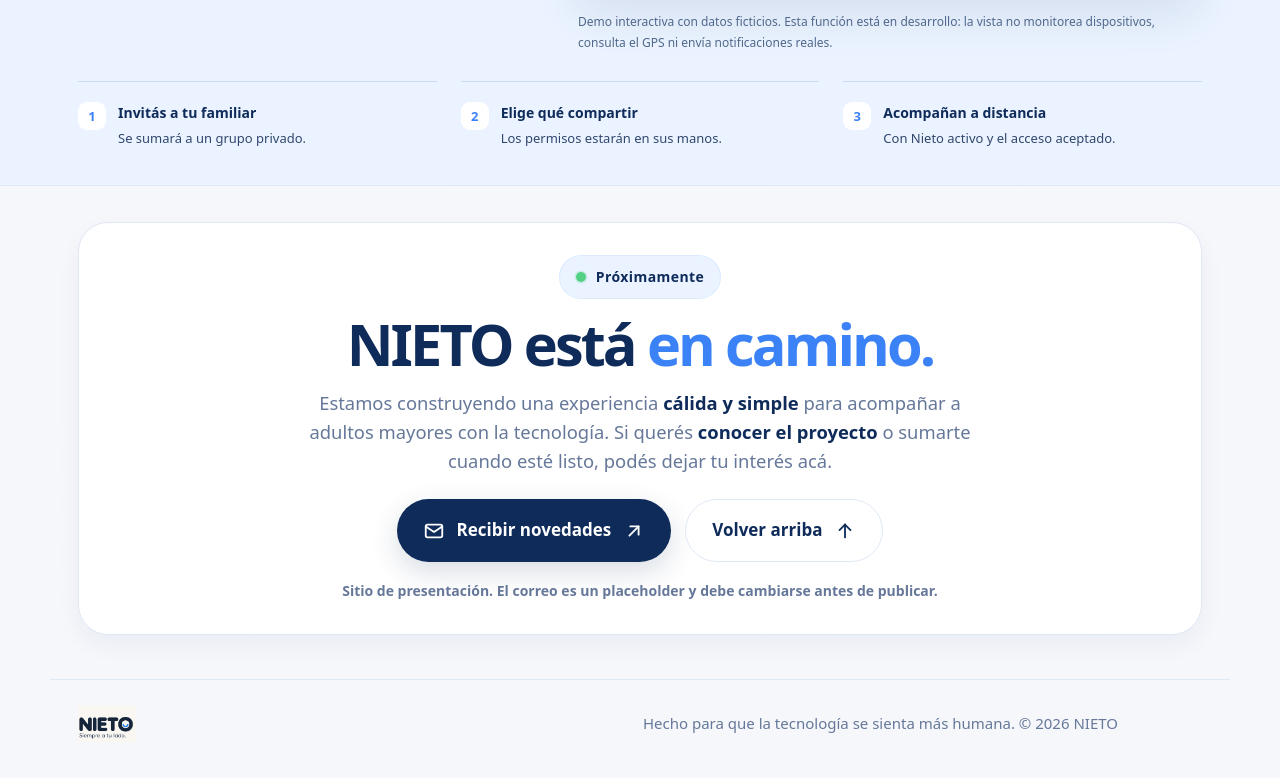
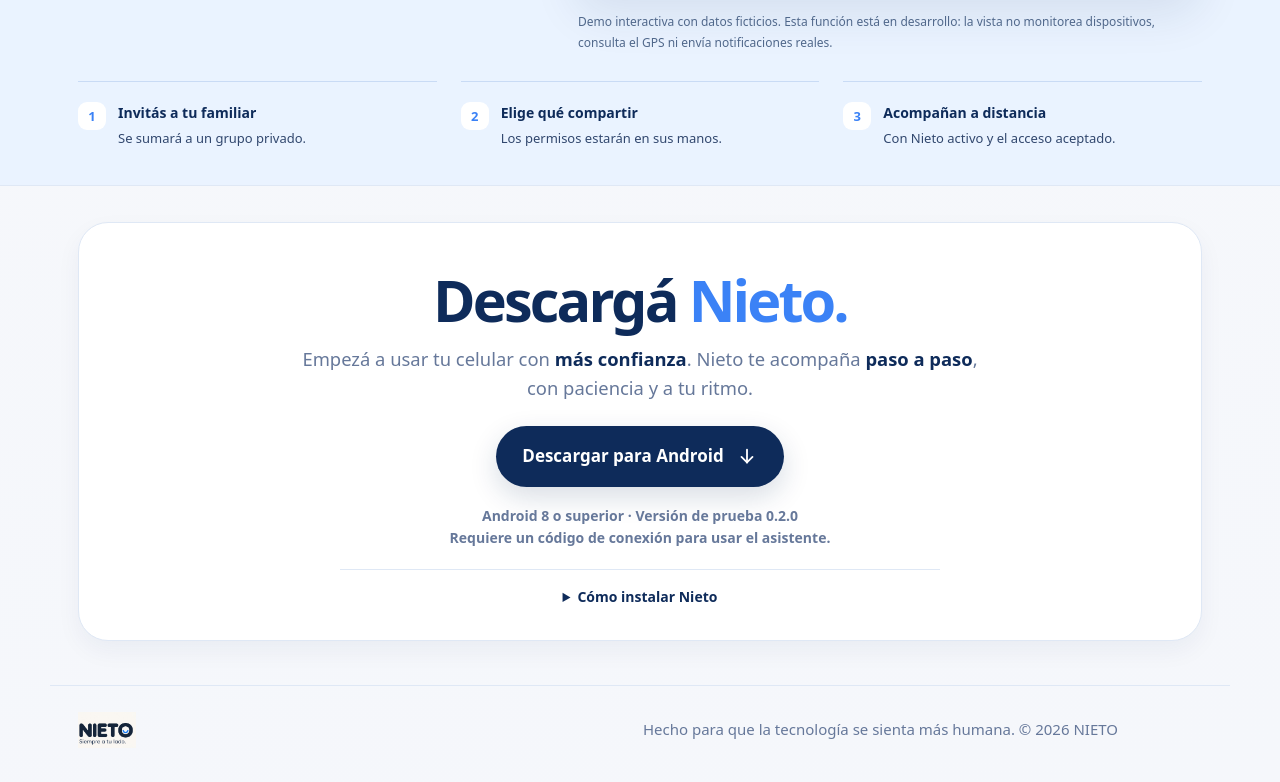
Before and after one commit to tavanofede-png/copiloto-digital-android, a website: page web/index.html in a window 1280 px wide. Shown: the part 4329-5111 px from the top of the page. Drawn offline with Linux system fonts and the light colour scheme.

Commit message:
Replace coming soon section with real Android download CTA

```diff
--- a/web/assets/site.css
+++ b/web/assets/site.css
@@ -207,6 +207,12 @@
     .cta-band .note{font-size:14px;color:var(--muted);margin-top:18px;font-weight:700}
     .cta-band h2{margin-top:16px}
     .cta-band .hero-actions{justify-content:center;margin-top:24px}
+    .download-help{max-width:600px;margin:20px auto 0;padding-top:16px;border-top:1px solid var(--line);text-align:left}
+    .download-help summary{color:var(--navy);font-size:14px;font-weight:800;cursor:pointer;text-align:center;list-style-position:inside}
+    .download-help summary:hover{text-decoration:underline;text-underline-offset:3px}
+    .download-help ol{font-size:15px;line-height:1.7;margin:16px 0 0;padding-left:24px;color:var(--text)}
+    .download-help li+li{margin-top:8px}
+    .download-help strong{color:var(--navy);font-weight:750}
 
     .footer{padding:8px 0 36px;color:var(--muted);font-size:15px}
     .footer-row{display:flex;justify-content:space-between;align-items:center;gap:20px;border-top:1px solid var(--line);padding-top:26px;padding-right:112px}
--- a/web/index.html
+++ b/web/index.html
@@ -316,14 +316,20 @@
     <section class="section" id="descargar" aria-labelledby="download-title">
       <div class="wrap">
         <div class="cta-band">
-          <span class="eyebrow">Próximamente</span>
-          <h2 id="download-title">NIETO está <span class="accent">en camino.</span></h2>
-          <p>Estamos construyendo una experiencia <strong>cálida y simple</strong> para acompañar a adultos mayores con la tecnología. Si querés <strong>conocer el proyecto</strong> o sumarte cuando esté listo, podés dejar tu interés acá.</p>
+          <h2 id="download-title">Descargá <span class="accent">Nieto.</span></h2>
+          <p>Empezá a usar tu celular con <strong>más confianza</strong>. Nieto te acompaña <strong>paso a paso</strong>, con paciencia y a tu ritmo.</p>
           <div class="hero-actions">
-            <a class="cta" href="mailto:hola@nieto.example?subject=Quiero%20recibir%20novedades%20de%20NIETO"><i class="ui-icon" data-icon="mail" aria-hidden="true"></i>Recibir novedades <i class="ui-icon" data-icon="external" aria-hidden="true"></i></a>
-            <a class="cta-secondary" href="#inicio">Volver arriba <i class="ui-icon" data-icon="up" aria-hidden="true"></i></a>
+            <a class="cta" href="https://github.com/tavanofede-png/copiloto-digital-android/releases/download/v0.2.0/copiloto-0.2.0-debug.apk" aria-describedby="download-version">Descargar para Android <i class="ui-icon ui-icon--down" data-icon="up" aria-hidden="true"></i></a>
           </div>
-          <div class="note">Sitio de presentación. El correo es un placeholder y debe cambiarse antes de publicar.</div>
+          <div class="note" id="download-version">Android 8 o superior · Versión de prueba 0.2.0<br />Requiere un código de conexión para usar el asistente.</div>
+          <details class="download-help">
+            <summary>Cómo instalar Nieto</summary>
+            <ol>
+              <li>Descargá el archivo desde tu <strong>celular Android</strong> y abrilo.</li>
+              <li>Si Android lo solicita, autorizá la instalación desde tu navegador.</li>
+              <li>Abrí la app, que aparece como <strong>Copiloto</strong>, y entrá en <strong>Configurar conexión</strong> para ingresar tu código de prueba.</li>
+            </ol>
+          </details>
         </div>
       </div>
     </section>
```
Also changed, not shown: docs/WEB-CHANGELOG.md (+7 -0 lines), web/README.md.
